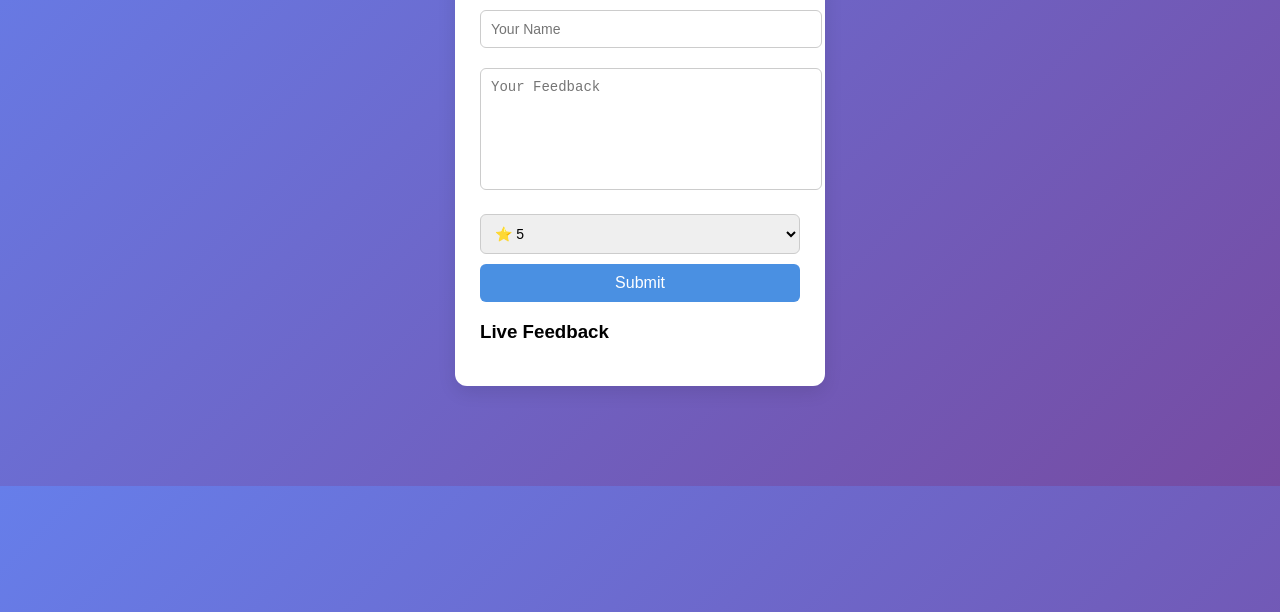
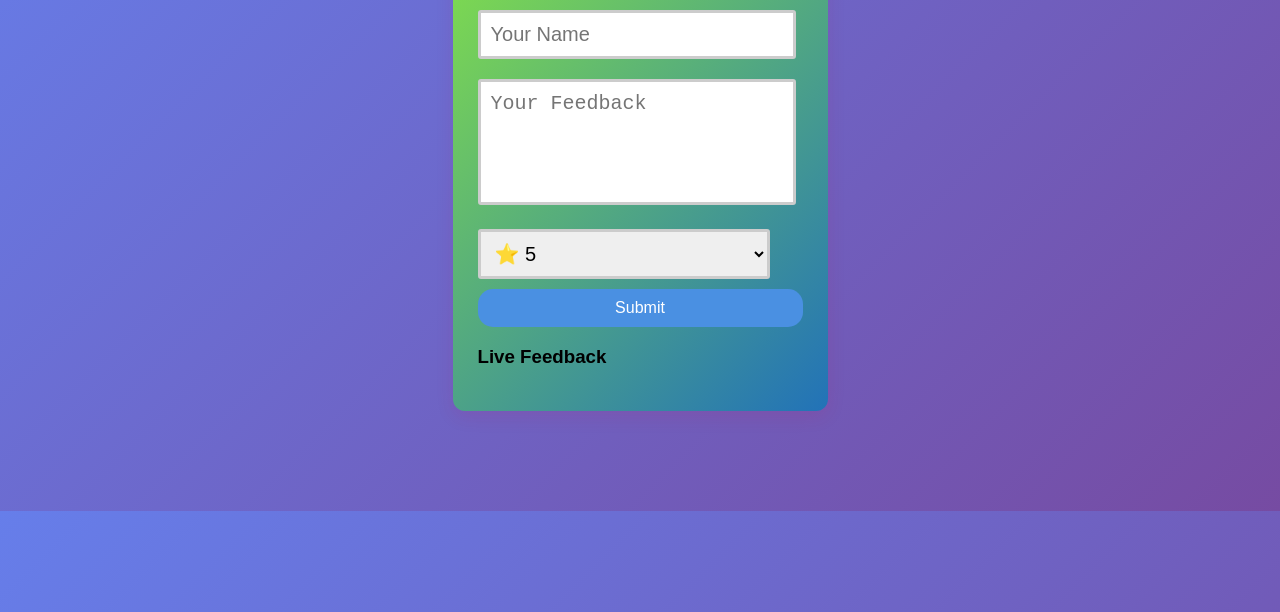
Before and after one commit to sahil8307/Feedback_Project, a website: page FrontEnd/index.html in a window 1280 px wide. Shown: the part 188-800 px from the top of the page. Drawn offline with Linux system fonts and the light colour scheme; no server answers.

Commit message:
frontend and backend update

```diff
--- a/FrontEnd/script.js
+++ b/FrontEnd/script.js
@@ -16,12 +16,14 @@ document.getElementById("feedbackForm").addEventListener("submit", function(e) {
     })
     .then(res => res.text())
     .then(() => {
-        loadFeedback(); // refresh list
+        loadFeedback();
+
+        //refresh the list .
         document.getElementById("feedbackForm").reset();
     });
 });
 
-// function to load feedback
+// function to load feedback form database
 function loadFeedback() {
     fetch("http://localhost:3000/feedbacks")
     .then(res => res.json())
@@ -41,5 +43,5 @@ function loadFeedback() {
     });
 }
 
-// load when page opens
+// loading the page when it open
 loadFeedback();
--- a/FrontEnd/style.css
+++ b/FrontEnd/style.css
@@ -4,28 +4,28 @@ body {
 }
 
 .container {
-    width: 320px;
+    width: 325px;
     margin: 100px auto;
-    background: white;
+  background: linear-gradient(135deg, #85e247, #2272b8);
    padding: 25px;
     border-radius: 12px;
-    box-shadow: 0 6px 18px rgba(0,0,0,0.1);
+    box-shadow: 0 6px 18px rgba(212, 10, 61, 0.1);
 }
 
 h2 {
     text-align: center;
     margin-bottom: 15px;
-    color: #333;
+   color: #663a3a;
 }
 
 input, textarea, select {
-    width: 100%;
+    width: 90%;
     margin: 10px 0;
-    padding: 10px;
-    border: 1px solid #ccc;
-    border-radius: 6px;
+     padding:10px;
+    border: 3px solid #ccc;
+    border-radius: 3px;
      outline: none;
-    font-size: 14px;
+    font-size: 20px;
    transition: 0.2s;
 }
 
@@ -45,12 +45,12 @@ button {
    background: #4a90e2;
     color: white;
      border: none;
-    border-radius: 6px;
+    border-radius: 15px;
     font-size: 16px;
   cursor: pointer;
     transition: 0.3s;
 }
 
 button:hover {
-    background: #357abd;
+    background: #093268;
 }
```
Also changed, not shown: FrontEnd/index.html (+5 -9 lines), Backend/server.js (indentation only). Lines whose indentation alone changed are shown as unchanged.
